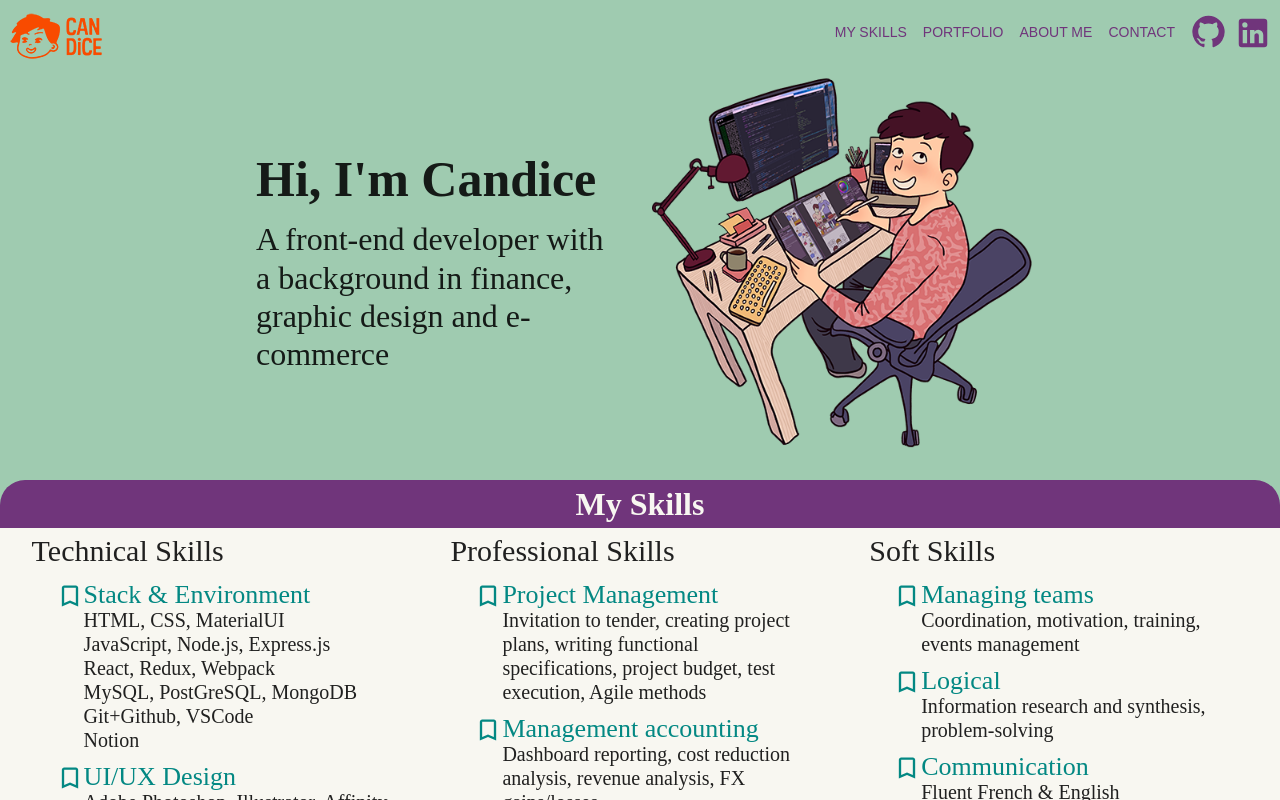
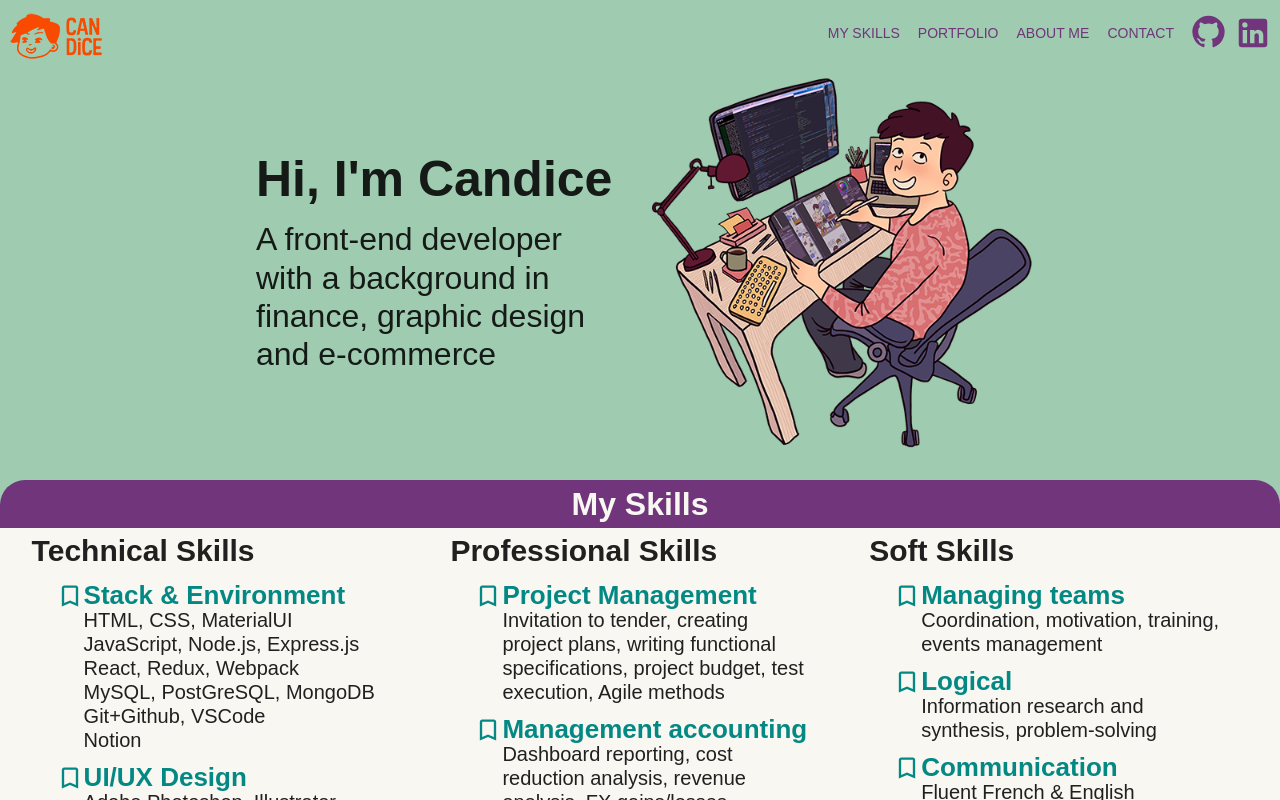
Before and after one commit to Candyfair/portfolio-materialui, a React app: page / in a window 1280 px wide. Shown: the top 800 px of the page. Built offline with nearby package versions, Linux system fonts and the light colour scheme; a web font is replaced by a local one.

Commit message:
Correct typekit fonts for Safari and TopMenu hover links

```diff
--- a/src/components/NavBar/index.js
+++ b/src/components/NavBar/index.js
@@ -6,9 +6,10 @@ import { useNavigate } from 'react-router';
 // === MUI
 const useStyles = makeStyles((theme) => ({
   buttonStyle: {
+    border: `1px solid ${theme.palette.background.paper}`,
+    borderRadius: 25,
     '&:hover': {
       border: `1px solid ${theme.palette.primary.main}`,
-      borderRadius: 25,
       background: 'transparent',
     },
   },
--- a/src/components/Skills/ProSkills/index.js
+++ b/src/components/Skills/ProSkills/index.js
@@ -7,8 +7,10 @@ import BookmarkBorderIcon from '@mui/icons-material/BookmarkBorder';
 // === MUI
 const useStyles = makeStyles((theme) => ({
   titleMain: {
-    fontFamily: 'Degular Display',
+    fontFamily: 'Degular Display, Sans-Serif',
     fontSize: 30,
+    fontWeight: 600,
+    fontStyle: 'normal',
     lineHeight: 1,
     marginBottom: theme.spacing(2),
   },
@@ -27,15 +29,18 @@ const useStyles = makeStyles((theme) => ({
     },
   },
   titleSkill: {
-    fontFamily: 'Degular Display',
+    fontFamily: 'Degular Display, Sans-Serif',
     fontSize: 26,
+    fontWeight: 600,
+    fontStyle: 'normal',
     lineHeight: 1,
     color: theme.palette.success.main,
   },
   description: {
-    fontFamily: 'Apparat Medium',
+    fontFamily: 'Apparat Medium, Sans-Serif',
     fontSize: 20,
     fontWeight: 400,
+    fontStyle: 'normal',
     lineHeight: 1.2,
     marginBottom: theme.spacing(1.5),
     paddingRight: theme.spacing(2),
--- a/src/components/Skills/SoftSkills/index.js
+++ b/src/components/Skills/SoftSkills/index.js
@@ -7,8 +7,10 @@ import BookmarkBorderIcon from '@mui/icons-material/BookmarkBorder';
 // === MUI
 const useStyles = makeStyles((theme) => ({
   titleMain: {
-    fontFamily: 'Degular Display',
+    fontFamily: 'Degular Display, Sans-Serif',
     fontSize: 30,
+    fontWeight: 600,
+    fontStyle: 'normal',
     lineHeight: 1,
     marginBottom: theme.spacing(2),
   },
@@ -27,15 +29,18 @@ const useStyles = makeStyles((theme) => ({
     },
   },
   titleSkill: {
-    fontFamily: 'Degular Display',
+    fontFamily: 'Degular Display, Sans-Serif',
     fontSize: 26,
+    fontWeight: 600,
+    fontStyle: 'normal',
     lineHeight: 1,
     color: theme.palette.success.main,
   },
   description: {
-    fontFamily: 'Apparat Medium',
+    fontFamily: 'Apparat Medium, Sans-Serif',
     fontSize: 20,
     fontWeight: 400,
+    fontStyle: 'normal',
     lineHeight: 1.2,
     marginBottom: theme.spacing(1.5),
     paddingRight: theme.spacing(2),
--- a/src/components/Skills/TechSkills/index.js
+++ b/src/components/Skills/TechSkills/index.js
@@ -7,8 +7,10 @@ import BookmarkBorderIcon from '@mui/icons-material/BookmarkBorder';
 // === MUI
 const useStyles = makeStyles((theme) => ({
   titleMain: {
-    fontFamily: 'Degular Display',
+    fontFamily: 'Degular Display, Sans-Serif',
     fontSize: 30,
+    fontWeight: 600,
+    fontStyle: 'normal',
     lineHeight: 1,
     marginBottom: theme.spacing(2),
   },
@@ -27,15 +29,18 @@ const useStyles = makeStyles((theme) => ({
     },
   },
   titleSkill: {
-    fontFamily: 'Degular Display',
+    fontFamily: 'Degular Display, Sans-Serif',
     fontSize: 26,
+    fontWeight: 600,
+    fontStyle: 'normal',
     lineHeight: 1,
     color: theme.palette.success.main,
   },
   description: {
-    fontFamily: 'Apparat Medium',
+    fontFamily: 'Apparat Medium, Sans-Serif',
     fontSize: 20,
     fontWeight: 400,
+    fontStyle: 'normal',
     lineHeight: 1.2,
     marginBottom: theme.spacing(1.5),
     paddingRight: theme.spacing(2),
--- a/src/components/Skills/index.js
+++ b/src/components/Skills/index.js
@@ -15,9 +15,10 @@ const useStyles = makeStyles((theme) => ({
     backgroundColor: theme.palette.primary.main,
   },
   titleStyle: {
-    fontFamily: 'Degular',
+    fontFamily: 'Degular, Sans-Serif',
     fontSize: 32,
     fontWeight: 600,
+    fontStyle: 'normal',
     color: theme.palette.background.default,
   },
   bottomContainer: {
@@ -38,8 +39,10 @@ const useStyles = makeStyles((theme) => ({
     textTransform: 'none',
     color: theme.palette.background.default,
     width: 300,
-    fontFamily: 'Apparat Medium',
+    fontFamily: 'Apparat Medium, Sans-Serif',
     fontSize: 20,
+    fontWeight: 400,
+    fontStyle: 'normal',
     marginBottom: theme.spacing(1),
     '&:hover': {
       border: `1px solid ${theme.palette.background.default}`,
@@ -51,8 +54,9 @@ const useStyles = makeStyles((theme) => ({
     textTransform: 'none',
     color: theme.palette.primary.main,
     width: 300,
-    fontFamily: 'Apparat Medium',
+    fontFamily: 'Apparat Medium, Sans-Serif',
     fontSize: 20,
+    fontStyle: 'normal',
     '&:hover': {
       backgroundColor: theme.palette.primary.light,
       color: theme.palette.background.default,
--- a/src/pages/Home/index.js
+++ b/src/pages/Home/index.js
@@ -22,13 +22,13 @@ const useStyles = makeStyles((theme) => ({
     },
   },
   title: {
-    fontFamily: 'Degular',
+    fontFamily: 'Degular, Sans-Serif',
     fontSize: 50,
     fontWeight: 700,
     lineHeight: 1,
   },
   caption: {
-    fontFamily: 'Apparat',
+    fontFamily: 'Apparat, Sans-Serif',
     fontSize: 32,
     fontWeight: 300,
     lineHeight: 1.2,
```
